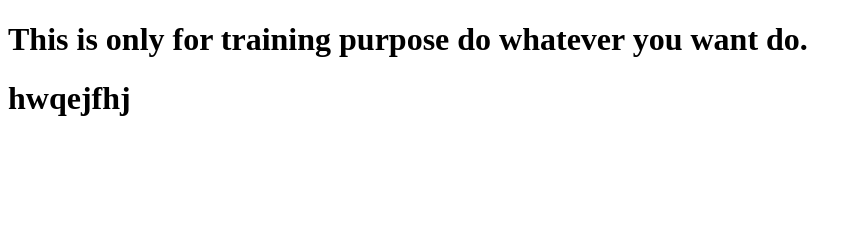
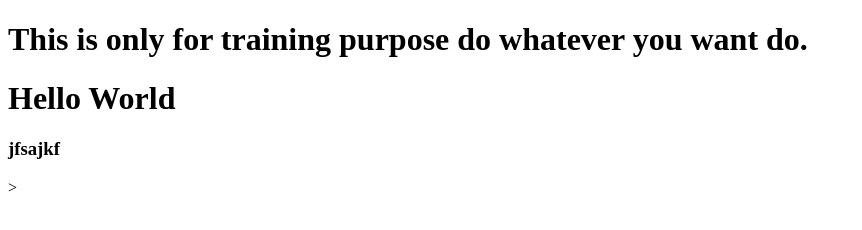
Before and after one commit to shivamcogoport/Testing-Repo, a plain HTML site: page index.html in a window 1280 px wide. Shown: the whole page, without its empty margins (0-862 px from the left). Drawn offline with Linux system fonts and the light colour scheme.

Commit message:
to make changes

```diff
--- a/index.html
+++ b/index.html
@@ -8,6 +8,7 @@
 </head>
 <body>
     <h1>This is only for training purpose do whatever you want do.</h1>
-    <h1>hwqejfhj</h1>
+    <h1>Hello World</h1>
+    <h3>jfsajkf</h3>>
 </body>
 </html>
```
